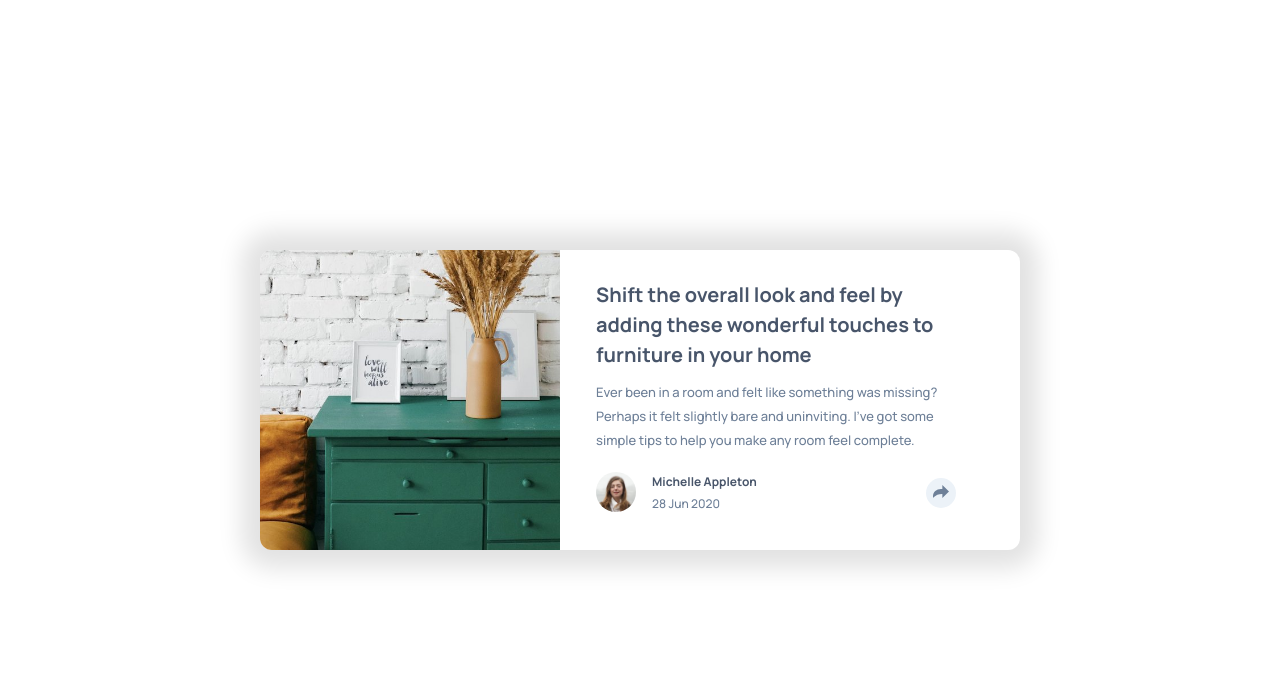
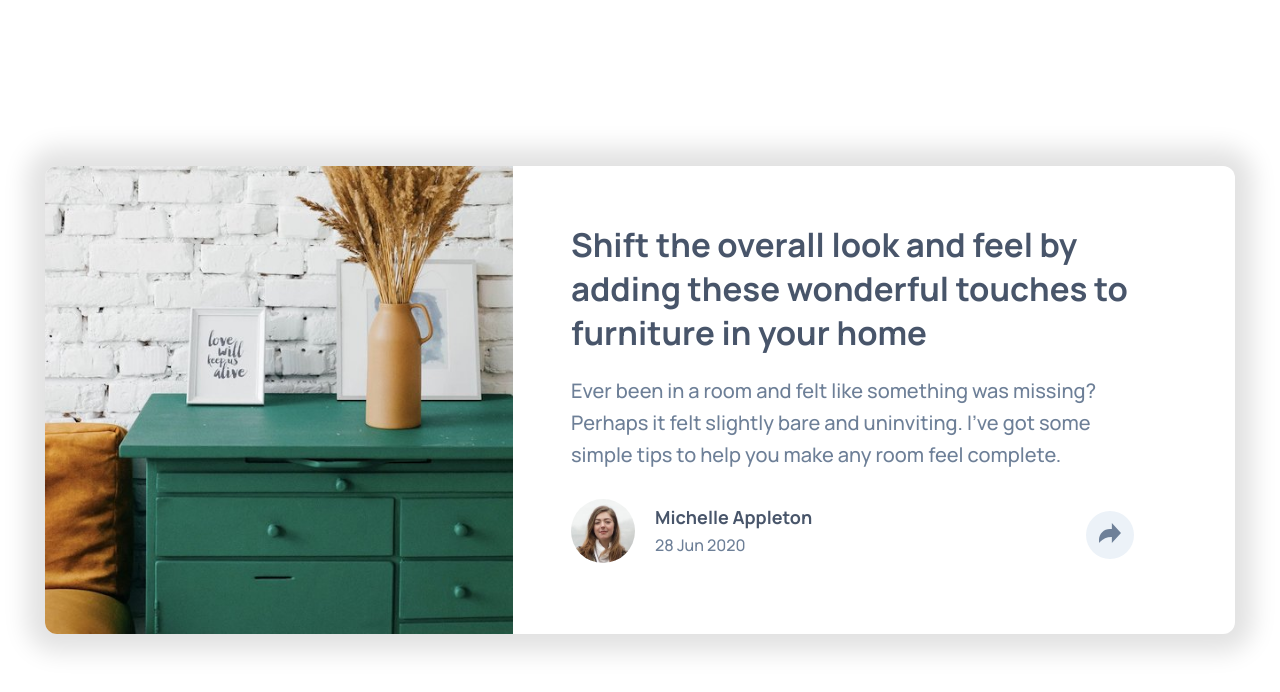
Before and after one commit to a-dri-an-S/article-preview, a React (Create React App) app: page / in a window 1280 px wide. Shown: the top 692 px of the page. Built offline with nearby package versions, Linux system fonts and the light colour scheme.

Commit message:
added desktop styles - 992px & 1200px

```diff
--- a/src/styles/Card.css
+++ b/src/styles/Card.css
@@ -53,8 +53,26 @@
     }
 }
 @media only screen and (min-width: 992px) {
+    .card {
+        width: 950px;
+        height: 375px;
 
+    }
+    .card-info-section {
+        width: 450px;
+        height: 300px;
+        margin: 0px 0px 0px 46px;
+    }
 }
 @media only screen and (min-width: 1200px) {
+    .card {
+        width: 1190px;
+        height: 468px;
 
+    }
+    .card-info-section {
+        width: 562px;
+        height: 375px;
+        margin: 0px 0px 0px 58px;
+    }
 }
--- a/src/styles/CardImage.css
+++ b/src/styles/CardImage.css
@@ -1,6 +1,3 @@
-/* .card-img {
-
-} */
 @media only screen and (max-width: 375px) {
     .card-img-container {
         height: 224px;
@@ -44,8 +41,20 @@
     }
 }
 @media only screen and (min-width: 992px) {
-
+    .card-img-container {
+        height: 375px;
+        width: 375px;
+    }
+    .card-img-image {
+        height: 375px;
+    }
 }
 @media only screen and (min-width: 1200px) {
-
+    .card-img-container {
+        height: 468px;
+        width: 468px;
+    }
+    .card-img-image {
+        height: 468px;
+    }
 }
--- a/src/styles/CardInfo.css
+++ b/src/styles/CardInfo.css
@@ -1,6 +1,3 @@
-/* .card-info-container {
-
-} */
 .card-info-main {
     color: var(--very-dark-grayish-blue);
 }
@@ -59,8 +56,30 @@
     }
 }
 @media only screen and (min-width: 992px) {
-
+    .card-info-container {
+        margin:10px 0px 20px 0px;
+    }
+    .card-info-main {
+        font-size: 26px;
+        line-height: 36px;
+    }
+    .card-info-text {
+        font-size: 16px;
+        line-height: 26px;
+        margin: 20px 0px 0px 0px;
+    }
 }
 @media only screen and (min-width: 1200px) {
-
+    .card-info-container {
+        margin: 10px 0px 20px 0px;
+    }
+    .card-info-main {
+        font-size: 33px;
+        line-height: 44px;
+    }
+    .card-info-text {
+        font-size: 20px;
+        line-height: 32px;
+        margin: 20px 0px 0px 0px;
+    }
 }
--- a/src/styles/CardProfile.css
+++ b/src/styles/CardProfile.css
@@ -12,12 +12,6 @@
 .card-profile-avatar {
     border-radius: 50%;
 }
-/* .card-profile-info-container {
-    display: flex;
-    flex-direction: column;
-    justify-content: center;
-    align-items: flex-start;
-} */
 .card-profile-name {
     margin: 0px;
     color: var(--very-dark-grayish-blue);
@@ -94,8 +88,38 @@
     }
 }
 @media only screen and (min-width: 992px) {
-
+    .card-profile {
+        margin: 28px 0px 0px 0px;
+    }
+    .card-profile-avatar {
+        width: 50px;
+    }
+    .card-profile-info-container {
+        margin: 0px 0px 0px 20px;
+    }
+    .card-profile-name {
+        font-size: 15px;
+        margin: 0px 0px 5px 0px;
+    }
+    .card-profile-date {
+        font-size: 14px;
+    }
 }
 @media only screen and (min-width: 1200px) {
-
+    .card-profile {
+        margin: 28px 0px 0px 0px;
+    }
+    .card-profile-avatar {
+        width: 64px;
+    }
+    .card-profile-info-container {
+        margin: 0px 0px 0px 20px;
+    }
+    .card-profile-name {
+        font-size: 18px;
+        margin: 0px 0px 5px 0px;
+    }
+    .card-profile-date {
+        font-size: 16px;
+    }
 }
--- a/src/styles/CardSocials.css
+++ b/src/styles/CardSocials.css
@@ -1,6 +1,3 @@
-/* .card-socials {
-    visibility: hidden;
-} */
 .card-socials-share {
     color: var(--grayish-blue);
 }
@@ -123,7 +120,6 @@
         margin: 0px;
         width: 0px;
         height: 0px;
-        border-radius: 12px 12px 12px 12px;
     }
     .card-socials-container {
         position: absolute;
@@ -137,9 +133,6 @@
         border-radius: 12px;
         background-color: var(--very-dark-grayish-blue);
         box-shadow: 0px 0px 24px 8px rgba(0, 0, 0, 0.154);
-    }
-    .socials-active {
-        background-color: var(--very-dark-grayish-blue);
     }
     .card-socials-container {
         display: flex;
@@ -178,8 +171,68 @@
     }
 }
 @media only screen and (min-width: 992px) {
-
+    .card-socials-container {
+        left: 265px;
+        bottom: 50px;
+        width: 300px;
+        height: 64px;
+    }
+    .card-socials-share {
+        font-size: 15px;
+    }
+    .card-socials-btn {
+        margin: 0px 8px;
+    }
+    .card-socials-icon {
+        width: 22px;
+    }
+    .card-socials-toggle-btn {
+        top: -20px;
+        left: 412px;
+        width: 38px;
+        height: 38px;
+    }
+    .card-socials-btn-img {
+        width: 18px;
+    }
+    .card-socials-container-triangle {
+        border-left: 13px solid transparent;
+        border-right: 13px solid transparent;
+        border-top: 13px solid var(--very-dark-grayish-blue);
+        bottom: -13px;
+        left:150px;
+    }
 }
 @media only screen and (min-width: 1200px) {
-
+    .card-socials-container {
+        left: 332px;
+        bottom: 62px;
+        width: 375px;
+        height: 80px;
+    }
+    .card-socials-share {
+        font-size: 18px;
+    }
+    .card-socials-btn {
+        margin: 0px 10px;
+    }
+    .card-socials-icon {
+        width: 28px;
+    }
+    .card-socials-toggle-btn {
+        top: -20px;
+        left: 515px;
+        width: 48px;
+        height: 48px;
+    }
+    .card-socials-btn-img {
+        width: 22px;
+    }
+    .card-socials-container-triangle {
+        border-left: 16px solid transparent;
+        border-right: 16px solid transparent;
+        border-top: 16px solid var(--very-dark-grayish-blue);
+        bottom: -16px;
+        left:188px;
+    }
 }
```
Also changed, not shown: src/styles/App.css (+0 -19 lines).
